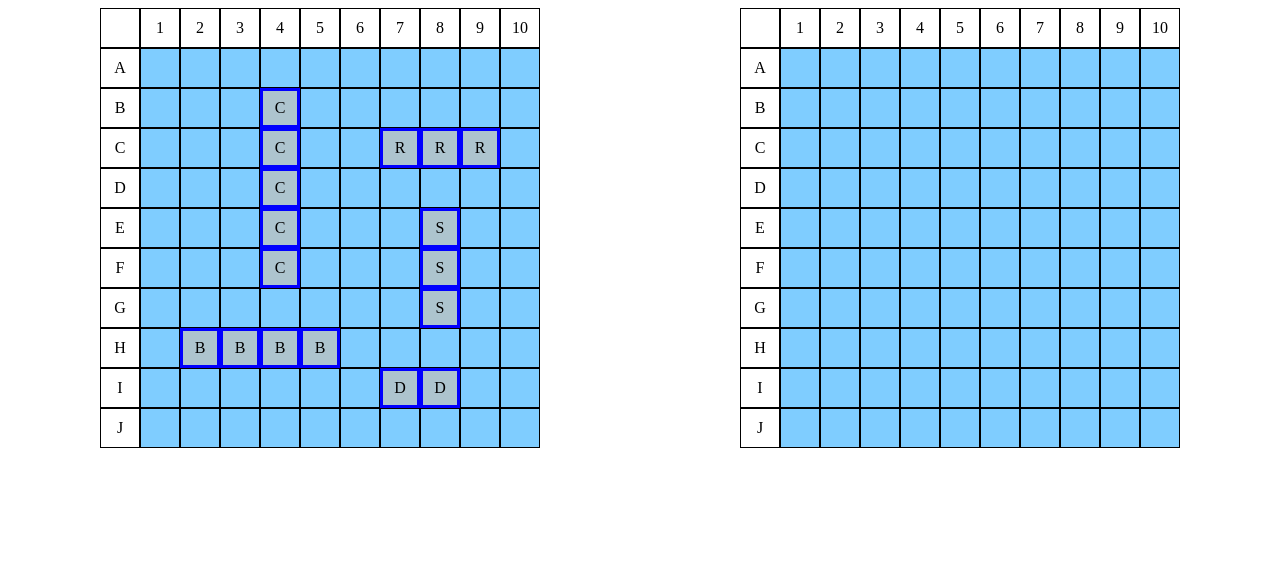
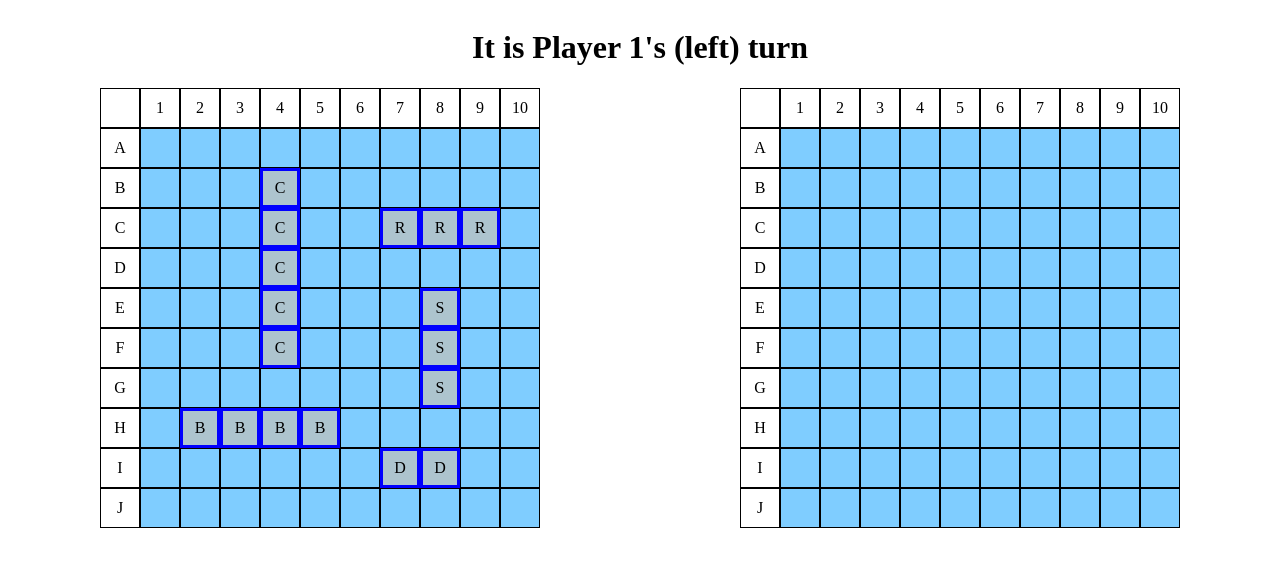
Before and after one commit to Ghost-Mechanic/battleship, a website built with webpack: page src/index.html in a window 1280 px wide. Built offline with nearby package versions, Linux system fonts and the light colour scheme.

Commit message:
Added a message to the top of the screen indicating who's turn it is

```diff
--- a/src/dom.js
+++ b/src/dom.js
@@ -44,14 +44,18 @@ function displayPlayerBoard(playerOneTurn, playerOne, playerTwo) {
     const playerOneBoardArray = Array.from(playerOneBoard);
     const playerTwoBoardArray = Array.from(playerTwoBoard);
 
+    const playerTurnText = document.querySelector('.player-turn');
+
     // call updateBoard for the correct player's boards
     if (playerOneTurn) {
         updateBoard(playerOne, playerOneBoardArray);
         updateBoardForOpp(playerTwo, playerTwoBoardArray);
+        playerTurnText.textContent = 'It is Player 1\'s (left) turn';
     }
     else {
         updateBoard(playerTwo, playerTwoBoardArray);
         updateBoardForOpp(playerOne, playerOneBoardArray)
+        playerTurnText.textContent = 'It is Player 2\'s (right) turn';
     }
 }
 
--- a/src/index.html
+++ b/src/index.html
@@ -6,6 +6,7 @@
     <title>Battleship</title>
 </head>
 <body>
+    <h1 class="player-turn"></h1>
     <div class="boards">
         <div class="gameboard-container">
         </div>
--- a/src/index.js
+++ b/src/index.js
@@ -2,7 +2,7 @@ import './style.css';
 import { createBoardOnDOM, placeShipOnDOM, addBoxListeners, displayPlayerBoard, addBoxListenersBot } from './dom';
 import { createPlayer } from './gameboard';
 
-let playerOne = createPlayer(true); //createBoardOnDOM(true, document.querySelector('.gameboard-container'));
+let playerOne = createPlayer(true);
 
 createBoardOnDOM(playerOne, document.querySelector('.gameboard-container'), '.gameboard-container');
 
```
